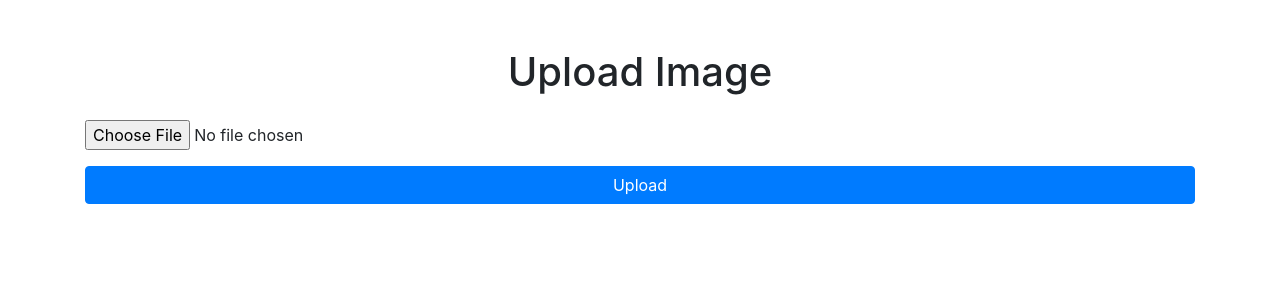
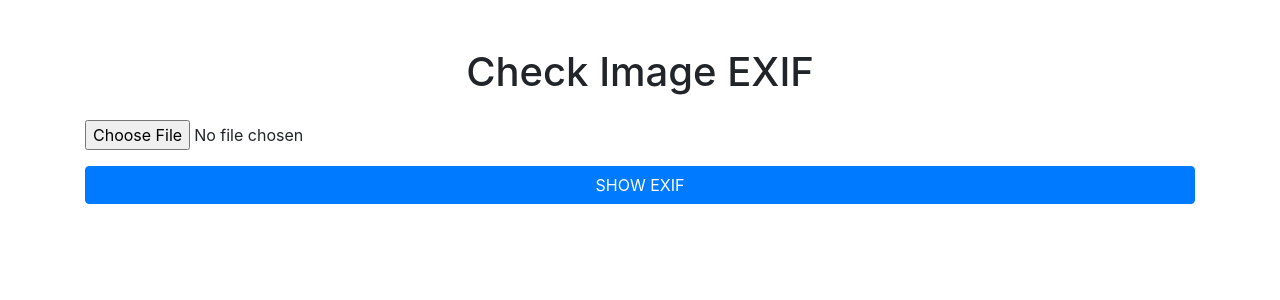
Before and after one commit to bosserz/img-uploader, a Flask app: page / in a window 1280 px wide. Shown: the top 300 px of the page. Run offline with Flask 3, Linux system fonts and the light colour scheme; some libraries are stand-ins or nearby versions.

Commit message:
more understandable text

```diff
--- a/templates/upload.html
+++ b/templates/upload.html
@@ -8,17 +8,19 @@
   </head>
   <body>
     <div class="container mt-5">
-      <h1 class="text-center">Upload Image</h1>
+      <h1 class="text-center">Check Image EXIF</h1>
       <form method="post" enctype="multipart/form-data" class="mt-4">
         <div class="form-group">
           <input type="file" name="file" class="form-control-file">
         </div>
-        <button type="submit" class="btn btn-primary btn-block">Upload</button>
+        <button type="submit" class="btn btn-primary btn-block">SHOW EXIF</button>
       </form>
-      {% if exif_data %}
-        <h2 class="mt-5">EXIF Data:</h2>
-        <pre>{{ exif_data }}</pre>
-      {% endif %}
+      <div style="max-width: 600px;">
+        {% if exif_data %}
+            <h2 class="mt-5">EXIF Data:</h2>
+            <p style="font-family: 'Courier New', Courier, monospace;">{{ exif_data }}</p>
+        {% endif %}
+      </div>
     </div>
   </body>
 </html>
```
